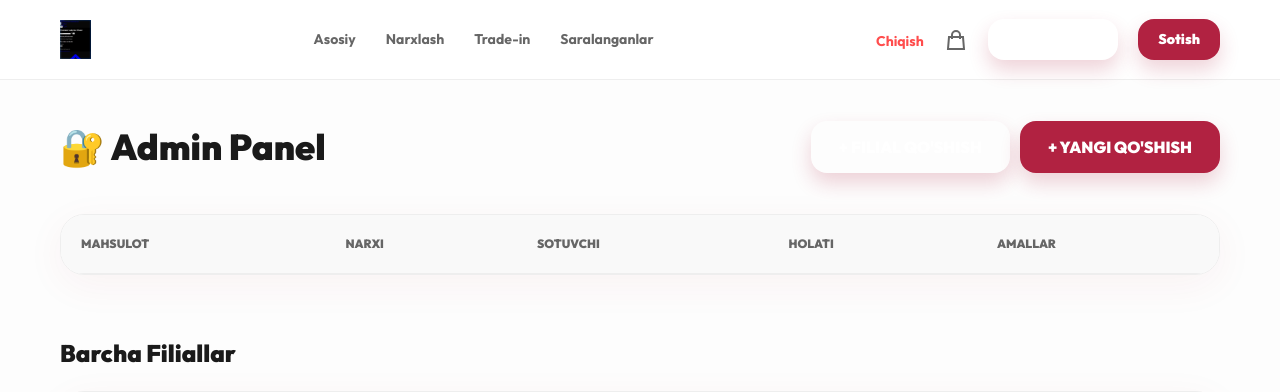
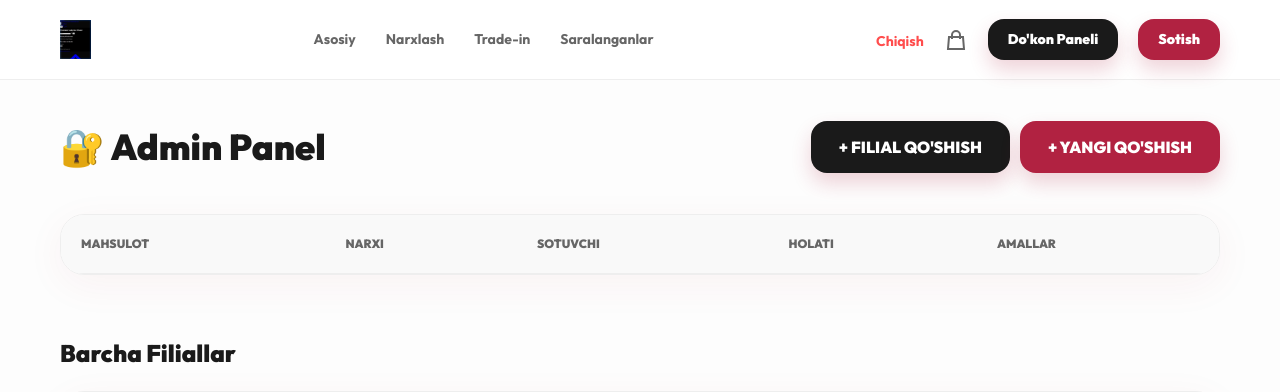
Before and after one commit to Ulugbek12-developer/markab1, a Django app: page /markab-master-panel-6969/ in a window 1280 px wide. Shown: the top 392 px of the page. Run offline with Django 5.2, Linux system fonts and the light colour scheme; the visitor is signed in with stand-in values (Sample User, id 1); data that the repository does not hold is empty.

Commit message:
fix: correct CSS variable name for admin buttons to make them visible

```diff
--- a/templates/base.html
+++ b/templates/base.html
@@ -57,7 +57,7 @@
 
                 <!-- Admin Dashboard Button -->
                 {% if user.is_staff %}
-                    <a href="{% url 'phones:admin_dashboard' %}" class="btn-primary" style="background:var(--text); color:#fff; padding: 10px 20px; font-size: 14px;">Do'kon Paneli</a>
+                    <a href="{% url 'phones:admin_dashboard' %}" class="btn-primary" style="background:var(--text-main); color:#fff; padding: 10px 20px; font-size: 14px;">Do'kon Paneli</a>
                 {% endif %}
 
                 <a href="{% url 'phones:sell' %}" class="btn-primary" style="padding: 10px 20px; font-size: 14px;">Sotish</a>
--- a/templates/phones/admin_dashboard.html
+++ b/templates/phones/admin_dashboard.html
@@ -6,7 +6,7 @@
     <div style="display:flex; justify-content:space-between; align-items:center; margin-bottom:40px;">
         <h1 style="font-size:36px; font-weight:900;">🔐 Admin Panel</h1>
         <div style="display:flex; gap:10px;">
-            <a href="{% url 'phones:admin_branch_add' %}" class="btn-primary" style="background:var(--text); color:white;">+ FILIAL QO'SHISH</a>
+            <a href="{% url 'phones:admin_branch_add' %}" class="btn-primary" style="background:var(--text-main); color:white;">+ FILIAL QO'SHISH</a>
             <a href="{% url 'phones:admin_add' %}" class="btn-primary">+ YANGI QO'SHISH</a>
         </div>
     </div>
```
